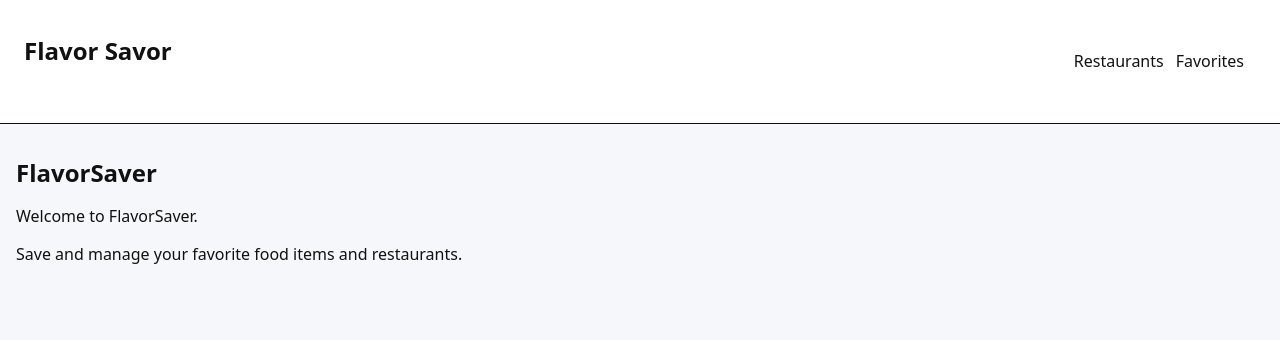
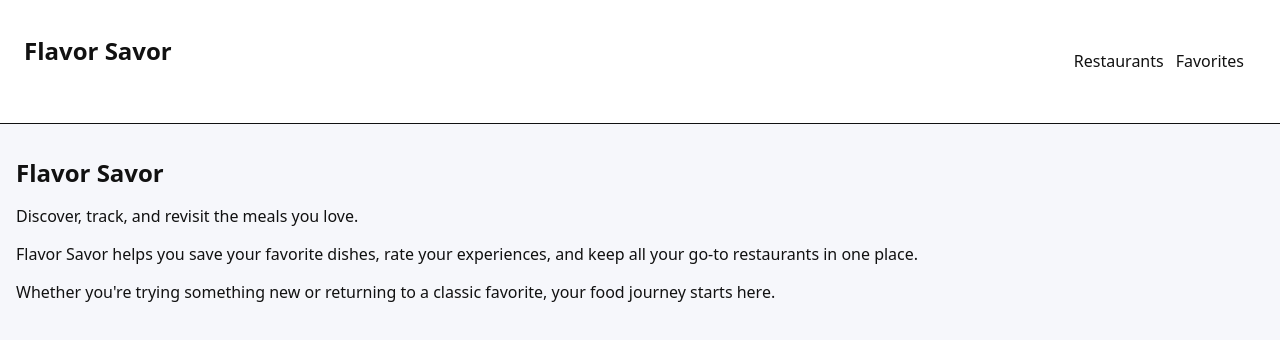
Before and after one commit to FlavorSaver-TamekiaNelson/FlavorSavor, a React (Vite) app in the folder frontend/: page / in a window 1280 px wide. Shown: the top 340 px of the page. Built offline with nearby package versions, Linux system fonts and the light colour scheme; no server answers.

Commit message:
update URL for deployment

```diff
--- a/frontend/src/api/favoriteApi.js
+++ b/frontend/src/api/favoriteApi.js
@@ -1,6 +1,6 @@
 import axios from 'axios'
 
-const API_URL = import.meta.env.VITE_API_URL || '[localhost](http://localhost:5001/api/favorites)'
+const API_URL = import.meta.env.VITE_API_URL || 'http://localhost:5001/api/favorites'
 
 export const getFavorites = async () => axios.get(API_URL)
 export const addFavorite = async data => axios.post(API_URL, data)
--- a/frontend/src/pages/auth/LoginPage.jsx
+++ b/frontend/src/pages/auth/LoginPage.jsx
@@ -1,5 +1,5 @@
 import { useState } from 'react';
-
+const API_URL = import.meta.env.VITE_API_URL || 'http://localhost:5001'
 function LoginPage() {
     const [email, setEmail] = useState('');
     const [password, setPassword] = useState('');
@@ -9,7 +9,7 @@ function LoginPage() {
         e.preventDefault();
 
         try {
-        const response = await fetch('http://localhost:3000/auth/login', {
+        const response = await fetch(`${API_URL}/api/auth/login`, {
             method: 'POST',
             headers: { 'Content-Type': 'application/json' },
             body: JSON.stringify({ email, password })
--- a/frontend/src/pages/auth/RegisterPage.jsx
+++ b/frontend/src/pages/auth/RegisterPage.jsx
@@ -1,5 +1,5 @@
 import { useState } from 'react';
-
+const API_URL = import.meta.env.VITE_API_URL || 'http://localhost:5001'
 function RegisterPage() {
     const [email, setEmail] = useState('');
     const [password, setPassword] = useState('');
@@ -9,7 +9,7 @@ function RegisterPage() {
         e.preventDefault();
 
         try {
-        const response = await fetch('http://localhost:3000/auth/register', {
+        const response = await fetch(`${API_URL}/api/auth/register`, {
             method: 'POST',
             headers: { 'Content-Type': 'application/json' },
             body: JSON.stringify({ email, password })
--- a/frontend/src/pages/favorites/AddFavoritePage.jsx
+++ b/frontend/src/pages/favorites/AddFavoritePage.jsx
@@ -1,6 +1,5 @@
 import { useEffect, useState } from 'react'
 
-const API = import.meta.env.VITE_API_URL || 'http://localhost:5001/api'
 
 export default function AddFavoritePage() {
   const [users, setUsers] = useState([])
--- a/frontend/src/pages/favorites/EditFavoritePage.jsx
+++ b/frontend/src/pages/favorites/EditFavoritePage.jsx
@@ -1,6 +1,6 @@
 import { useEffect, useState } from 'react'
 import { useParams, useNavigate } from 'react-router-dom'
-
+const API_URL = import.meta.env.VITE_API_URL || 'http://localhost:5001'
 export default function EditFavoritePage() {
   const { id } = useParams()
   const navigate = useNavigate()
@@ -17,7 +17,7 @@ export default function EditFavoritePage() {
   useEffect(() => {
     const loadFavorite = async () => {
       try {
-        const res = await fetch(`http://localhost:5001/api/favorites/${id}`)
+        const res = await fetch(`${API_URL}/api/favorites/${id}`)
         const data = await res.json()
 
         if (!res.ok) throw new Error(data.error)
@@ -47,7 +47,7 @@ export default function EditFavoritePage() {
     e.preventDefault()
 
     try {
-      const res = await fetch(`http://localhost:5001/api/favorites/${id}`, {
+      const res = await fetch(`${API_URL}/api/favorites/${id}`, {
         method: 'PUT',
         headers: { 'Content-Type': 'application/json' },
         body: JSON.stringify({
--- a/frontend/src/pages/home/HomePage.jsx
+++ b/frontend/src/pages/home/HomePage.jsx
@@ -1,9 +1,21 @@
 function HomePage() {
     return (
-        <div>
-        <h1>FlavorSaver</h1>
-        <p>Welcome to FlavorSaver.</p>
-        <p>Save and manage your favorite food items and restaurants.</p>
+        <div className="container">
+        <h1>Flavor Savor</h1>
+
+        <p>
+            Discover, track, and revisit the meals you love.
+        </p>
+
+        <p>
+            Flavor Savor helps you save your favorite dishes, rate your experiences,
+            and keep all your go-to restaurants in one place.
+        </p>
+
+        <p>
+            Whether you're trying something new or returning to a classic favorite,
+            your food journey starts here.
+        </p>
         </div>
     );
 }
--- a/frontend/src/pages/restaurants/EditRestaurantsPage.jsx
+++ b/frontend/src/pages/restaurants/EditRestaurantsPage.jsx
@@ -4,6 +4,8 @@ import { useParams, useNavigate } from 'react-router-dom'
 import PageContainer from '@/components/layout/PageContainer'
 import Input from '@/components/ui/Input'
 import Button from '@/components/ui/Button'
+
+const API_URL = import.meta.env.VITE_API_URL || 'http://localhost:5001'
 
 export default function EditRestaurantPage() {
   const { id } = useParams()
@@ -20,7 +22,7 @@ export default function EditRestaurantPage() {
   useEffect(() => {
     const loadRestaurant = async () => {
       try {
-        const res = await fetch(`http://localhost:5001/api/restaurants/${id}`)
+        const res = await fetch(`${API_URL}/api/restaurants/${id}`)
         const data = await res.json()
 
         if (!res.ok) throw new Error(data.error || 'Failed to load restaurant')
@@ -49,7 +51,7 @@ export default function EditRestaurantPage() {
     e.preventDefault()
 
     try {
-      const res = await fetch(`http://localhost:5001/api/restaurants/${id}`, {
+      const res = await fetch(`${API_URL}/api/restaurants/${id}`, {
         method: 'PUT',
         headers: { 'Content-Type': 'application/json' },
         body: JSON.stringify(form)
--- a/frontend/src/pages/restaurants/RestaurantsPage.jsx
+++ b/frontend/src/pages/restaurants/RestaurantsPage.jsx
@@ -1,6 +1,8 @@
 import { useEffect, useState, useMemo } from 'react'
 import { Link } from 'react-router-dom'
 import PageContainer from '@/components/layout/PageContainer'
+
+const API_URL = import.meta.env.VITE_API_URL || 'http://localhost:5001'
 
 export default function RestaurantsPage() {
     const [items, setItems] = useState([])
@@ -11,7 +13,7 @@ export default function RestaurantsPage() {
 
     useEffect(() => {
         const load = async () => {
-            const res = await fetch('http://localhost:5001/api/restaurants')
+            const res = await fetch(`${API_URL}/api/restaurants`)
             const data = await res.json()
             setItems(data)
         }
--- a/frontend/src/pages/users/UsersPage.jsx
+++ b/frontend/src/pages/users/UsersPage.jsx
@@ -6,7 +6,7 @@ export default function UsersPage() {
 
     useEffect(() => {
         const load = async () => {
-            const res = await fetch('http://localhost:5001/api/users')
+            const res = await fetch('{API_URL}/api/users')
             const data = await res.json()
             setUsers(data)
         }
```
Also changed, not shown: frontend/src/pages/favorites/FavoritesPage.jsx (+4 -4 lines), 1 other file (tests, documents, lock files or other folders).
